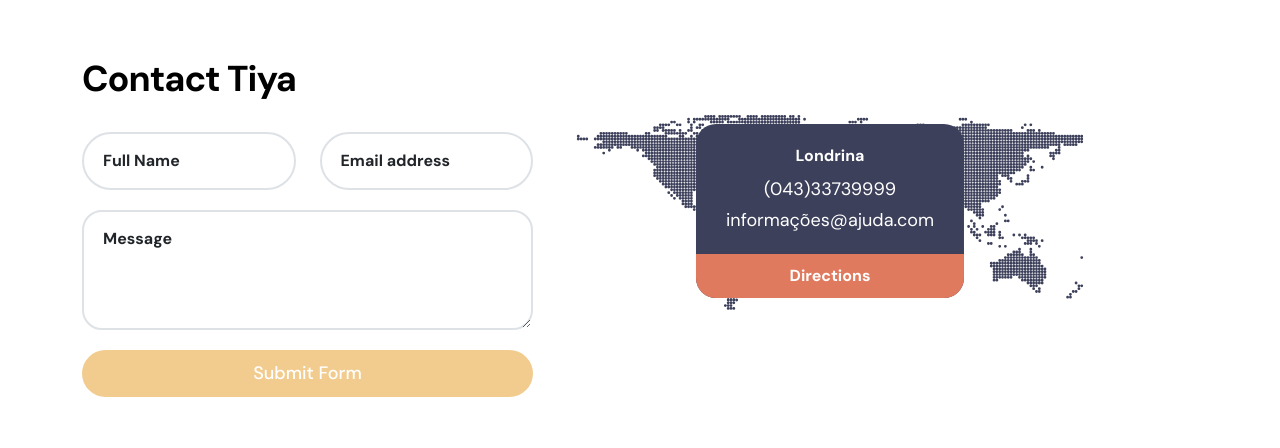
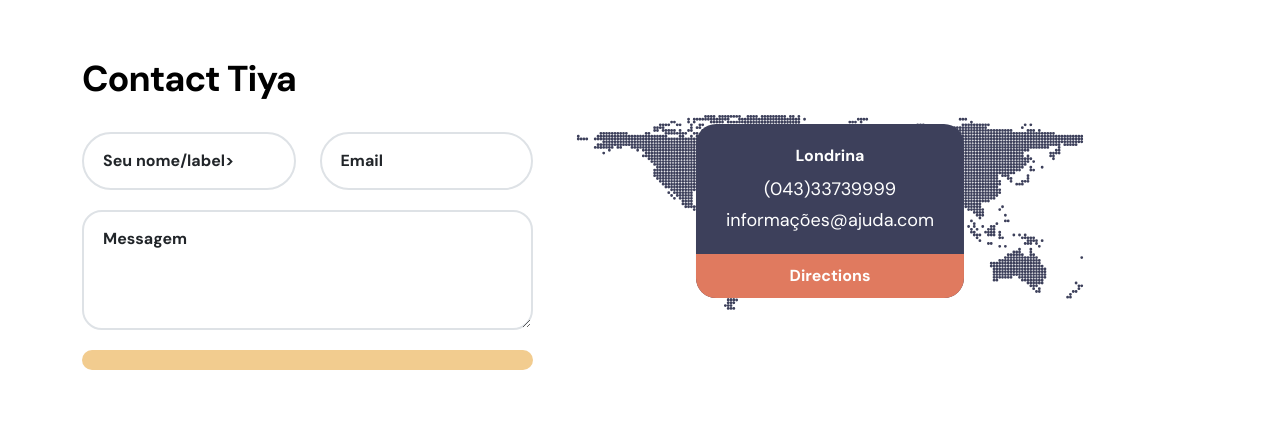
Before and after one commit to karolzinha2008/Karol, a plain HTML site: page index.html in a window 1280 px wide. Shown: the part 4020-4468 px from the top of the page. Drawn offline with Linux system fonts and the light colour scheme.

Commit message:
seu nome

```diff
--- a/index.html
+++ b/index.html
@@ -571,7 +571,7 @@ https://templatemo.com/tm-587-tiya-golf-club
                                         <div class="form-floating">
                                             <input type="text" name="full-name" id="full-name" class="form-control" placeholder="Full Name" required="">
 
-                                            <label for="floatingInput">Full Name</label>
+                                            <label for="floatingInput">Seu nome/label>
                                         </div>
                                     </div>
 
@@ -579,7 +579,7 @@ https://templatemo.com/tm-587-tiya-golf-club
                                         <div class="form-floating">
                                             <input type="email" name="email" id="email" pattern="[^ @]*@[^ @]*" class="form-control" placeholder="Email address" required="">
 
-                                            <label for="floatingInput">Email address</label>
+                                            <label for="floatingInput">Email </label>
                                         </div>
                                     </div>
 
@@ -587,10 +587,10 @@ https://templatemo.com/tm-587-tiya-golf-club
                                         <div class="form-floating">
                                             <textarea class="form-control" id="message" name="message" placeholder="Describe message here"></textarea>
 
-                                            <label for="floatingTextarea">Message</label>
+                                            <label for="floatingTextarea">Messagem</label>
                                         </div>
 
-                                        <button type="submit" class="form-control">Submit Form</button>
+                                        <button type="submit" class="form-control"></button>
                                     </div>
                                 </div>
                             </form>
```
